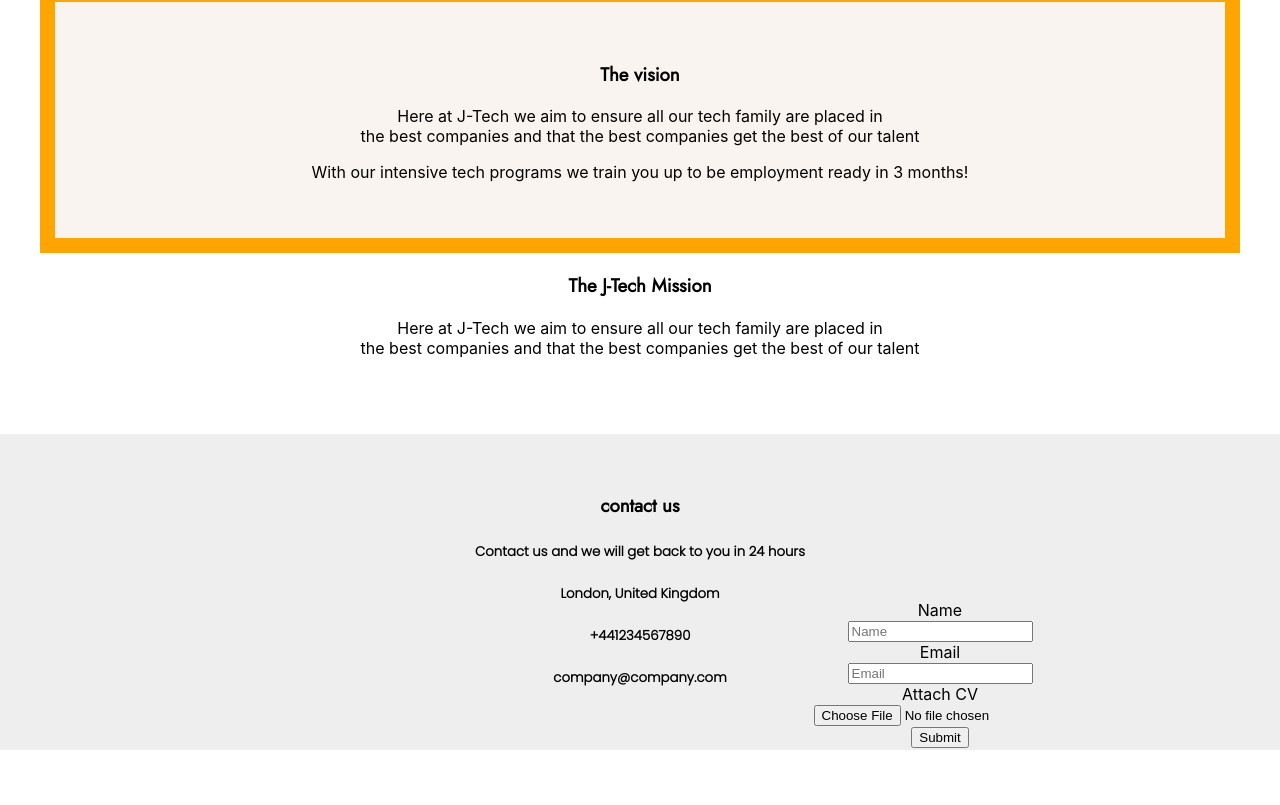
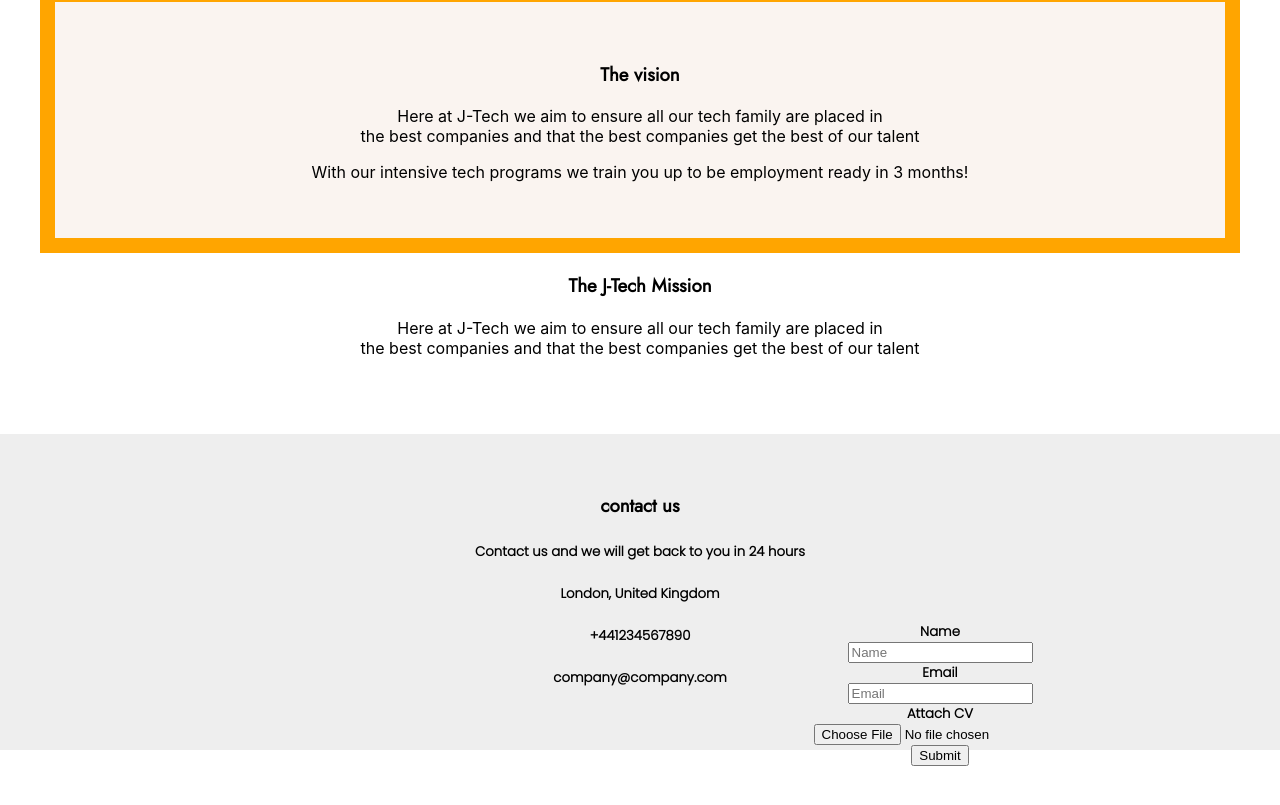
Before and after one commit to jokale/landing-page-one, a React (Create React App) app: page / in a window 1280 px wide. Shown: the part 489-1294 px from the top of the page. Built offline with nearby package versions, Linux system fonts and the light colour scheme.

Commit message:
change form font

```diff
--- a/src/Components/Contact.js
+++ b/src/Components/Contact.js
@@ -17,14 +17,14 @@ class Contact extends React.Component {
                 </div>
                 <div id="form">
                     <form>
-                        <label>Name</label> <br></br>
+                       <h5> <label>Name</label> <br></br>
                         <input placeholder="Name"></input> <br></br>
                         <label>Email</label> <br></br>
                         <input placeholder="Email"></input> <br></br>
                         <label>Attach CV</label> <br></br>
                         <input type="file" id="myfile" name="myfile"></input> <br></br>
                         <button>Submit</button> <br></br>
-                    </form>
+                   </h5> </form>
                 </div>
             </div>
         )
```
Also changed, not shown: 1 other file (tests, documents, lock files or other folders).
